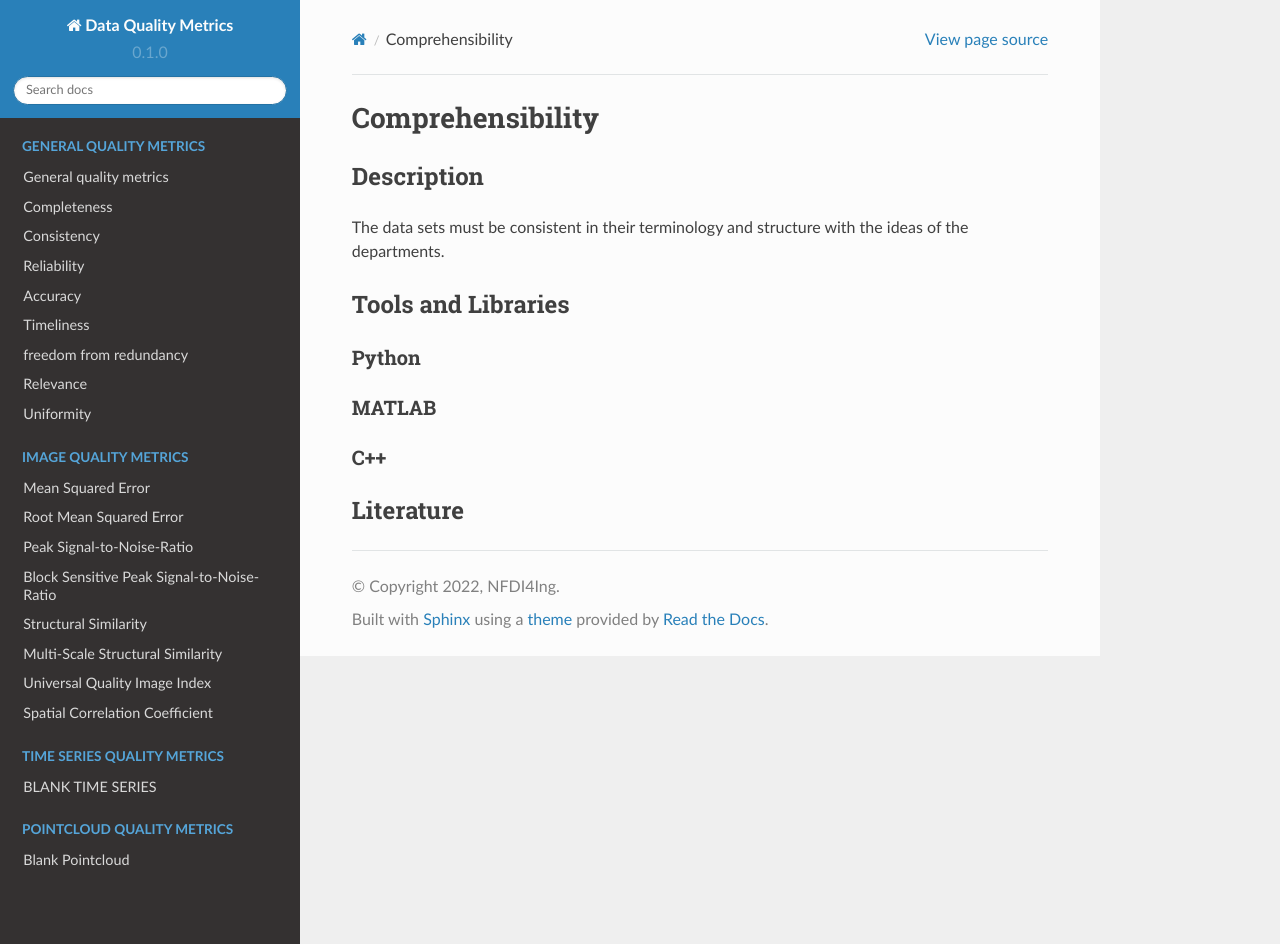
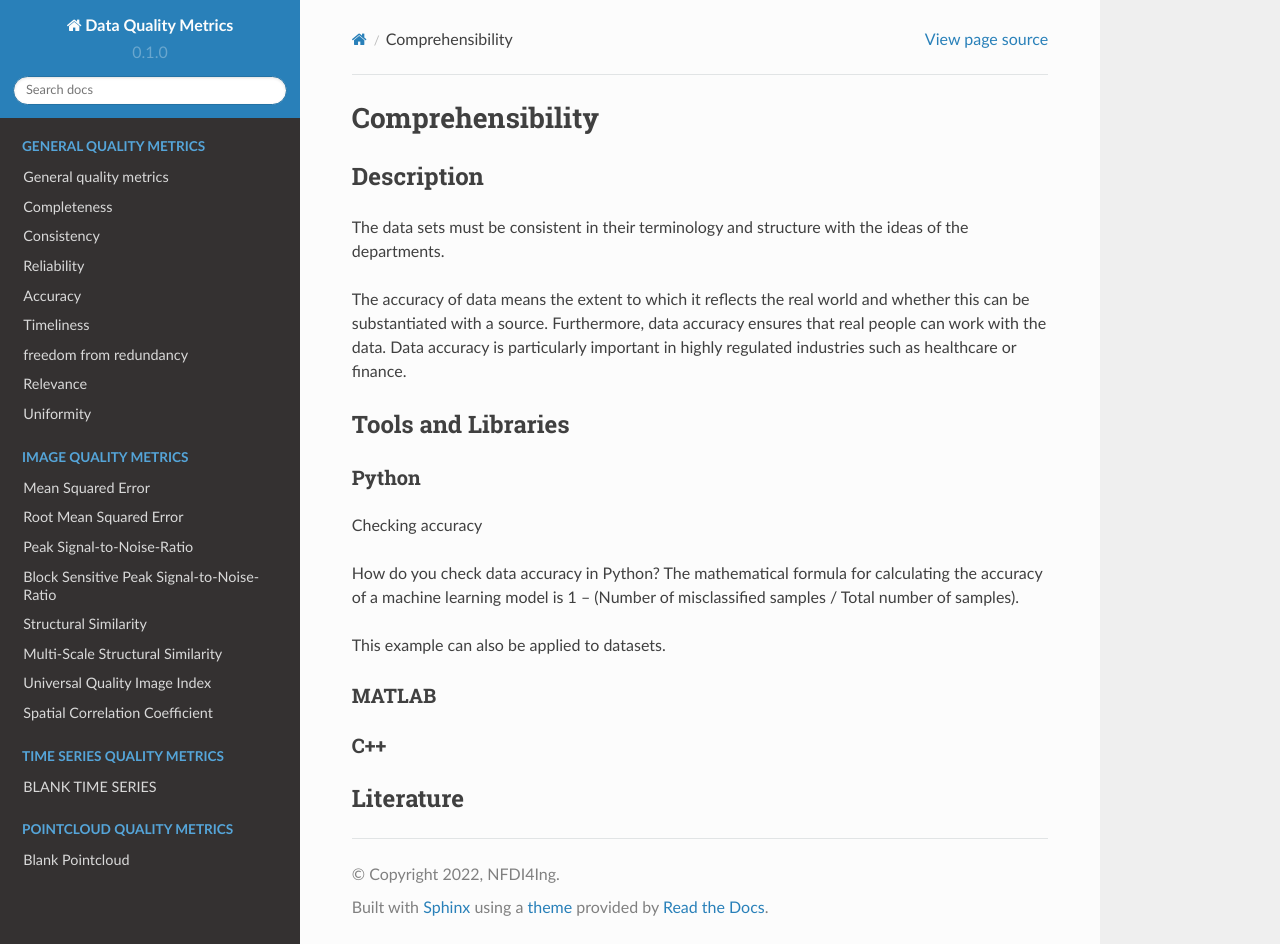
Before and after one commit to HDierend/Data-Quality-Metrics, a Sphinx documentation site: the page built from docs/source/general_quality/Comprehensibility.rst, in a window 1280 px wide and 944 px high. Built offline with Sphinx 7.4.7 and the Read the Docs theme 2.0.0, drawn with Linux system fonts in a browser that asks for light colours; pages that are not in the unit, such as notebooks, are missing from menus.

Commit message:
update accuracy

```diff
--- a/docs/source/general_quality/Comprehensibility.rst
+++ b/docs/source/general_quality/Comprehensibility.rst
@@ -8,12 +8,24 @@ Description
 
 The data sets must be consistent in their terminology and structure with the ideas of the departments.
 
+The accuracy of data means the extent to which it reflects the real world and whether this can be substantiated with a source.
+Furthermore, data accuracy ensures that real people can work with the data.
+Data accuracy is particularly important in highly regulated industries such as healthcare or finance.
+
+
 ********************
 Tools and Libraries
 ********************
 
 Python
 =========
+
+Checking accuracy
+
+How do you check data accuracy in Python?
+The mathematical formula for calculating the accuracy of a machine learning model is 1 – (Number of misclassified samples / Total number of samples).
+
+This example can also be applied to datasets.
 
 MATLAB
 =========
```
